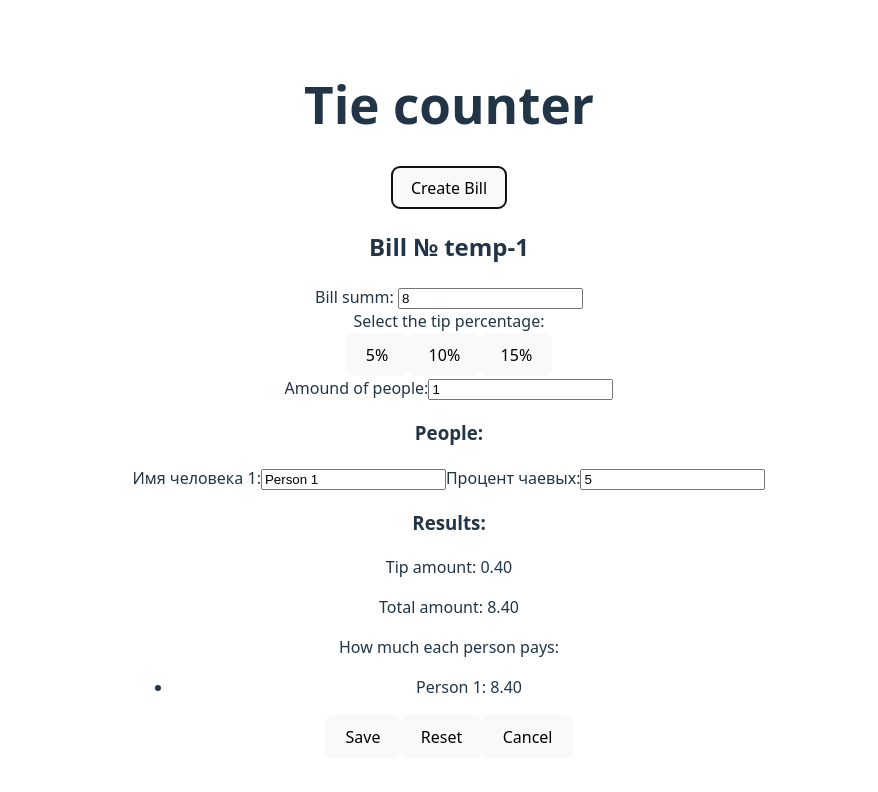
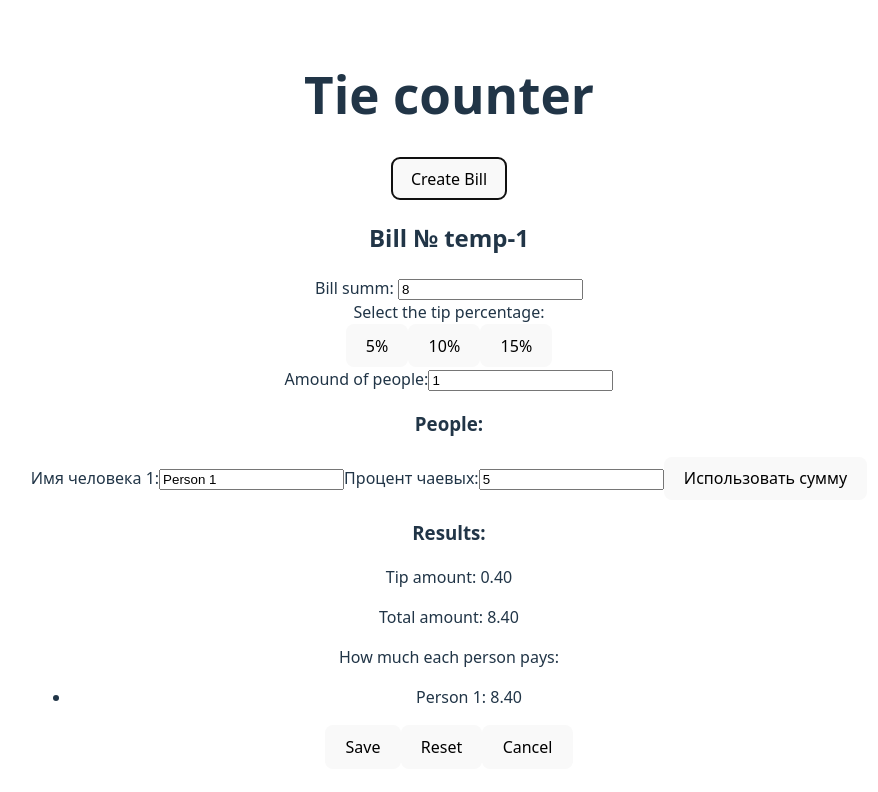
Before and after one commit to SashaDyka/tie-counter-frontend, a React (Vite) app: page / in a window 1280 px wide. Both pictures are taken after a click on the button "Create Bill". Shown: the top 792 px of the page, without its empty margins (191-1069 px from the left). Built offline with nearby package versions, Linux system fonts and the light colour scheme.

Commit message:
add handler functions

```diff
--- a/src/components/BillEditor/PersonItem.tsx
+++ b/src/components/BillEditor/PersonItem.tsx
@@ -8,10 +8,10 @@ interface PersonItemProps {
 }
 
 const PersonItem: React.FC<PersonItemProps> = ({ person, index, onUpdate }) => {
-  // Локальное состояние для управления полями ввода
   const [name, setName] = useState(person.name);
   const [tipPercent, setTipPercent] = useState(person.tipPercent);
-  // isCustomAmount
+  const [tipAmount, setTipAmount] = useState(person.tipAmount || 0);
+  const [customAmount, setCustomAmount] = useState(false);
 
   useEffect(() => {
     setName(person.name);
@@ -21,16 +21,33 @@ const PersonItem: React.FC<PersonItemProps> = ({ person, index, onUpdate }) => {
   const handleNameChange = (e: React.ChangeEvent<HTMLInputElement>) => {
     const newName = e.target.value;
     setName(newName);
-    // Отпр изменения наверх
     onUpdate(index, { ...person, name: newName });
   };
 
   const handleTipChange = (e: React.ChangeEvent<HTMLInputElement>) => {
-    const newTipPercent = Number(e.target.value);
-    setTipPercent(newTipPercent);
-    // Отпр изменения наверх
-    onUpdate(index, { ...person, tipPercent: newTipPercent });
+    const newTipValue = Number(e.target.value);
+
+    if (customAmount) {
+      setTipAmount(newTipValue);
+      onUpdate(index, { ...person, tipAmount: newTipValue, tipPercent: 0 });
+    } else {
+      setTipPercent(newTipValue);
+      onUpdate(index, { ...person, tipPercent: newTipValue, tipAmount: 0 });
+    }
   };
+
+
+  const handleToggleTipType = () => {
+    setCustomAmount(!customAmount);
+    if (customAmount) {
+      setTipAmount(0);
+      onUpdate(index, { ...person, tipAmount: 0 });
+    } else {
+      setTipPercent(0);
+      onUpdate(index, { ...person, tipPercent: 0 });
+    }
+  };
+
 
   return (
     <div>
@@ -44,16 +61,19 @@ const PersonItem: React.FC<PersonItemProps> = ({ person, index, onUpdate }) => {
       </label>
 
       <label>
-        Процент чаевых:
+        {customAmount ? 'Своя сумма' : 'Процент чаевых'}:
         <input
           type="number"
-          value={tipPercent}
+          value={customAmount ? tipAmount : tipPercent}
           onChange={handleTipChange}
         />
       </label>
-      {/*  логикф для "своя сумма" */}
+      <button onClick={handleToggleTipType}>
+        {customAmount ? 'Использовать %' : 'Использовать сумму'}
+      </button>
     </div>
   );
 };
 
+
 export default PersonItem;
```
